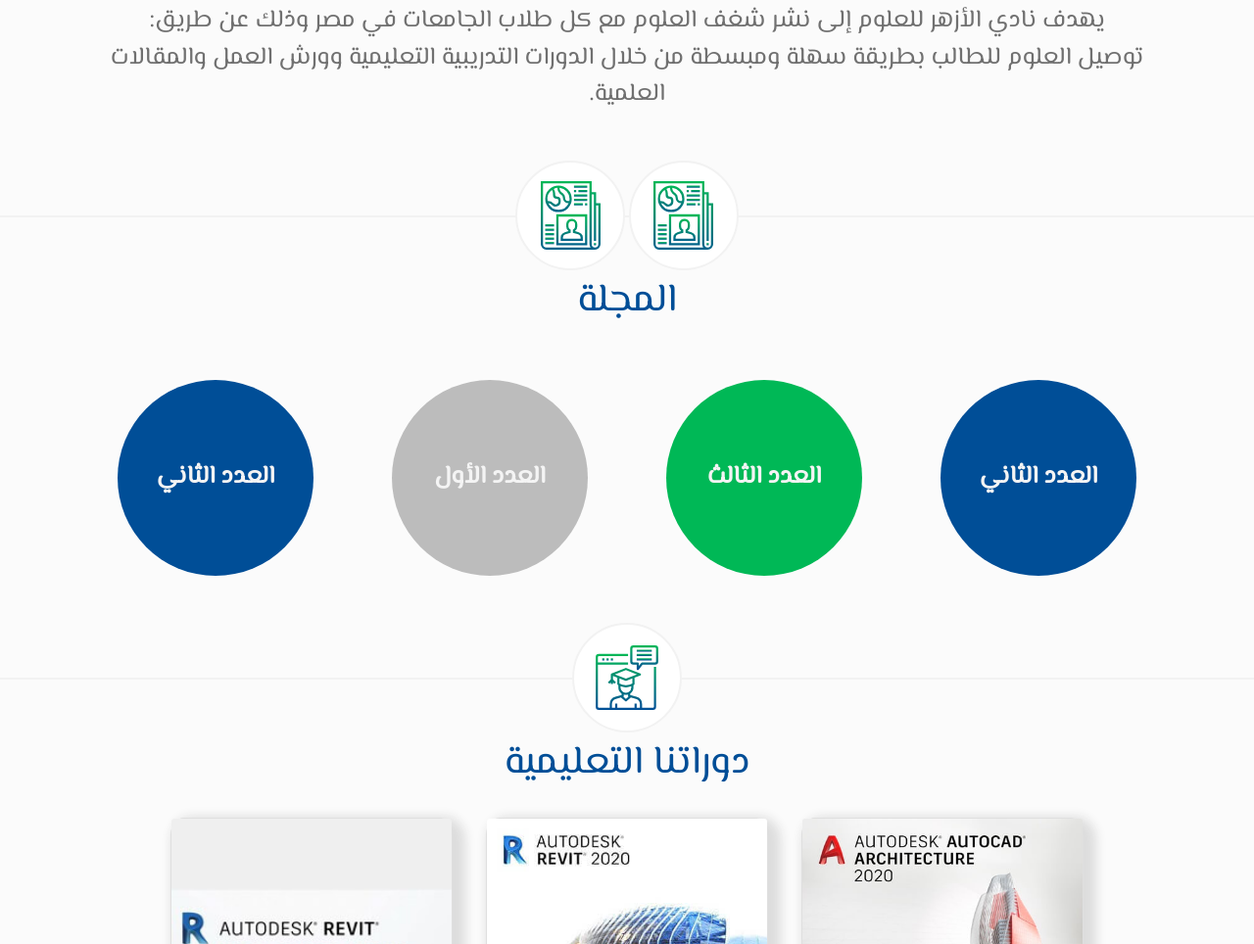
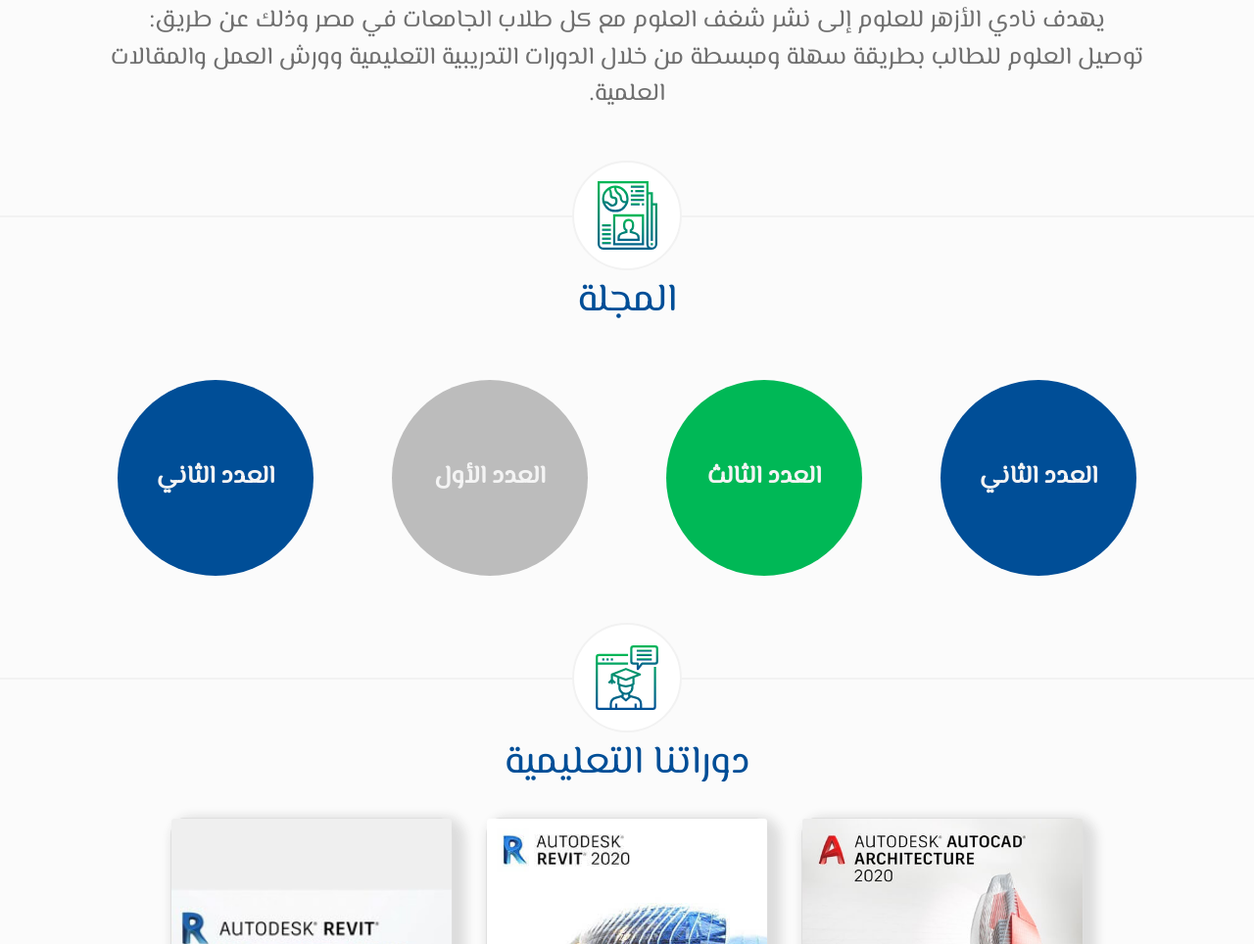
Before and after one commit to HendElmsery/ASC-FINAL-WEB, a plain HTML site: page index.html in a window 1280 px wide. Shown: the part 1031-1995 px from the top of the page at 98% size. Drawn offline with Linux system fonts and the light colour scheme.

Commit message:
magazine

```diff
--- a/index.html
+++ b/index.html
@@ -117,7 +117,6 @@
 		<!-- Start Magazine Section -->
 		<section id="magazine" class="my-5">
 			<div class="sec-icon text-center">
-				<img data-src="./images/magazine.svg" alt="magazine Section" />
 				<img data-src="./images/magazine.svg" alt="magazine Section" />
 			</div>
 			<!-- Owl Carousel(Magazine Section)  -->
```
